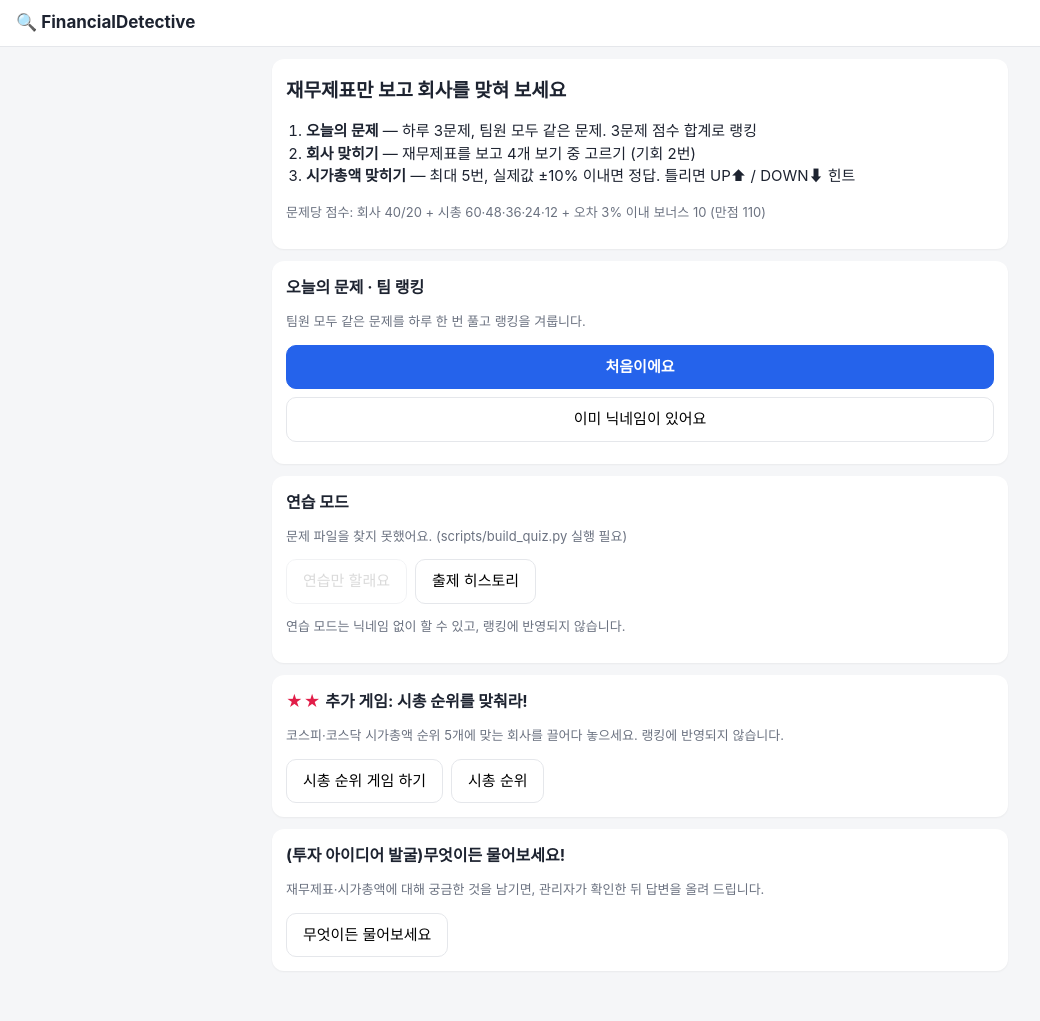
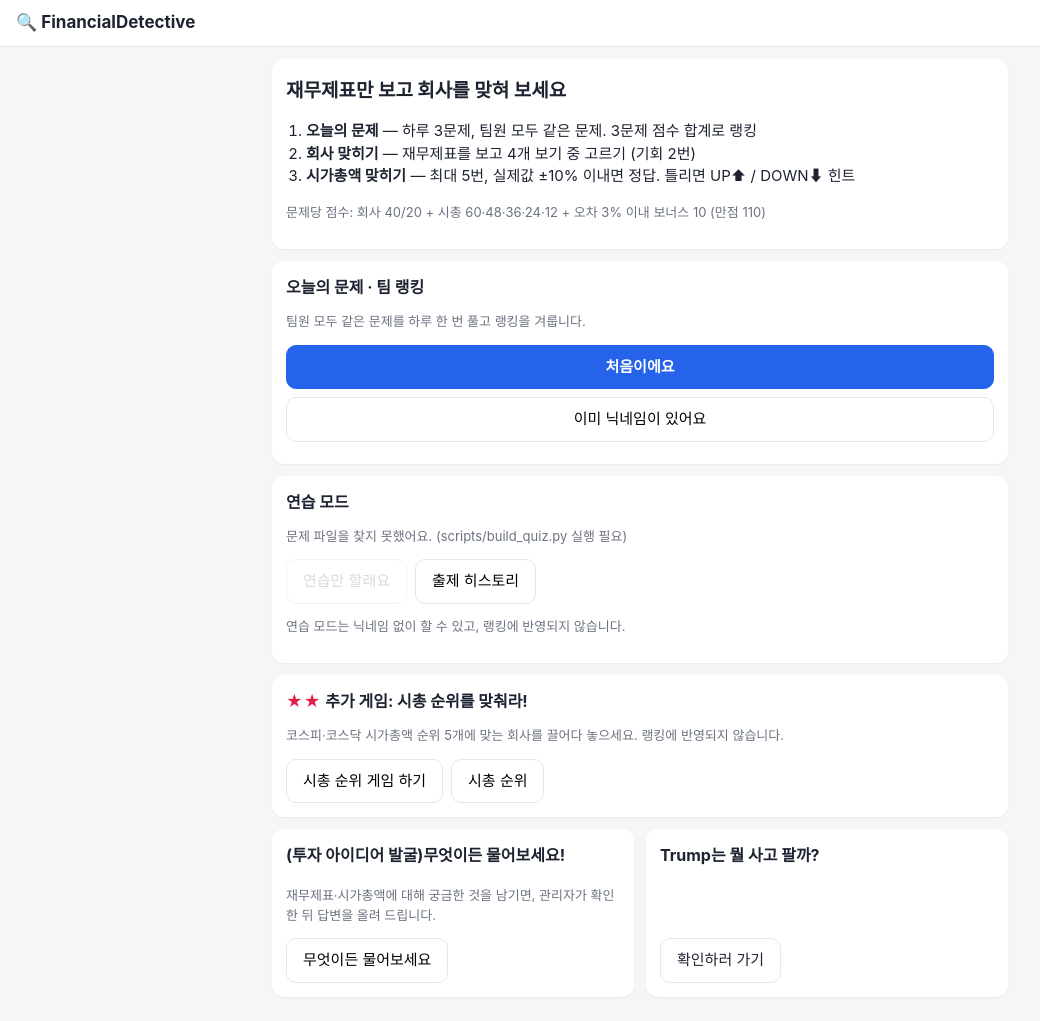
Before and after one commit to jaemin1986/FinancialDetective, a plain HTML site: page docs/index.html in a window 1280 px wide. Shown: the whole page, without its empty margins (0-1040 px from the left). Before the commit the page ends 995 px from the top, so only its background shows below. Drawn offline with nearby package versions, Linux system fonts and the light colour scheme; no server answers.

Commit message:
첫 화면: 무엇이든 물어보세요 카드를 반으로, 옆에 'Trump는 뭘 사고 팔까?' 바로가기
Co-Authored-By: Claude Opus 5.5 <noreply@anthropic.com>

```diff
--- a/docs/index.html
+++ b/docs/index.html
@@ -68,10 +68,17 @@
         </div>
       </div>
 
-      <div class="card">
-        <h3>(투자 아이디어 발굴)무엇이든 물어보세요!</h3>
-        <p class="muted small">재무제표·시가총액에 대해 궁금한 것을 남기면, 관리자가 확인한 뒤 답변을 올려 드립니다.</p>
-        <button class="btn" id="btnQna">무엇이든 물어보세요</button>
+      <!-- 반반 카드: 무엇이든 물어보세요 | 트럼프 보유 주식 추적(별도 사이트) -->
+      <div class="card-pair">
+        <div class="card">
+          <h3>(투자 아이디어 발굴)무엇이든 물어보세요!</h3>
+          <p class="muted small">재무제표·시가총액에 대해 궁금한 것을 남기면, 관리자가 확인한 뒤 답변을 올려 드립니다.</p>
+          <button class="btn" id="btnQna">무엇이든 물어보세요</button>
+        </div>
+        <div class="card">
+          <h3>Trump는 뭘 사고 팔까?</h3>
+          <a class="btn" href="https://jaemin1986.github.io/TrumpPortfolio/" target="_blank" rel="noopener">확인하러 가기</a>
+        </div>
       </div>
     </section>
 
--- a/docs/style.css
+++ b/docs/style.css
@@ -47,6 +47,13 @@ h3 { font-size: 16px; margin: 0 0 6px; }
 .btn.primary { background: var(--accent); border-color: var(--accent); color: #fff; font-weight: 600; }
 .btn:disabled { opacity: .5; cursor: default; }
 .row { display: flex; gap: 8px; justify-content: center; }
+a.btn { display: inline-block; text-decoration: none; color: inherit; text-align: center; }
+/* 반반 카드: 두 카드를 나란히, 높이를 맞추고 버튼은 아래쪽에 */
+.card-pair { display: grid; grid-template-columns: 1fr 1fr; gap: 12px; margin-bottom: 12px; }
+.card-pair .card { margin-bottom: 0; display: flex; flex-direction: column; align-items: flex-start; min-width: 0; }
+.card-pair .card h3 { word-break: keep-all; }
+.card-pair .card .btn { margin-top: auto; }
+@media (max-width: 360px) { .card-pair { grid-template-columns: 1fr; } }   /* 아주 좁은 화면은 위아래로 */
 .stack { display: grid; gap: 8px; margin: 8px 0; }
 
 /* 가입·로그인 */
```
Also changed, not shown: 1 other file.
